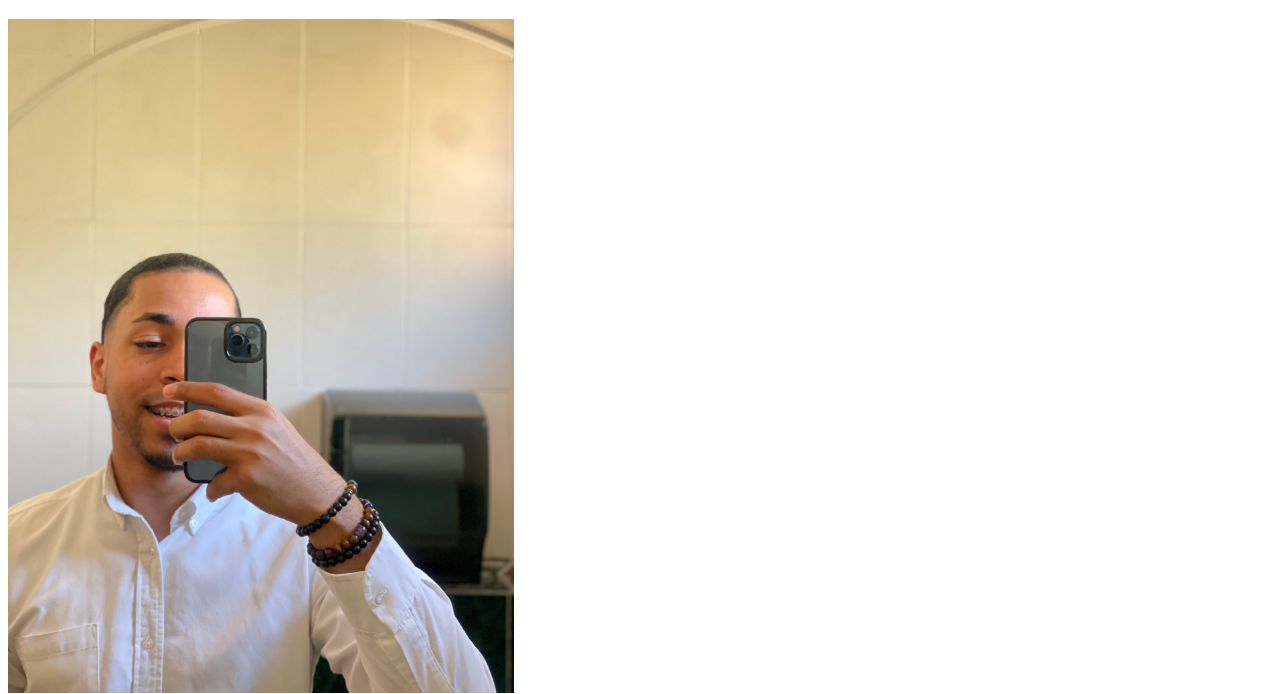
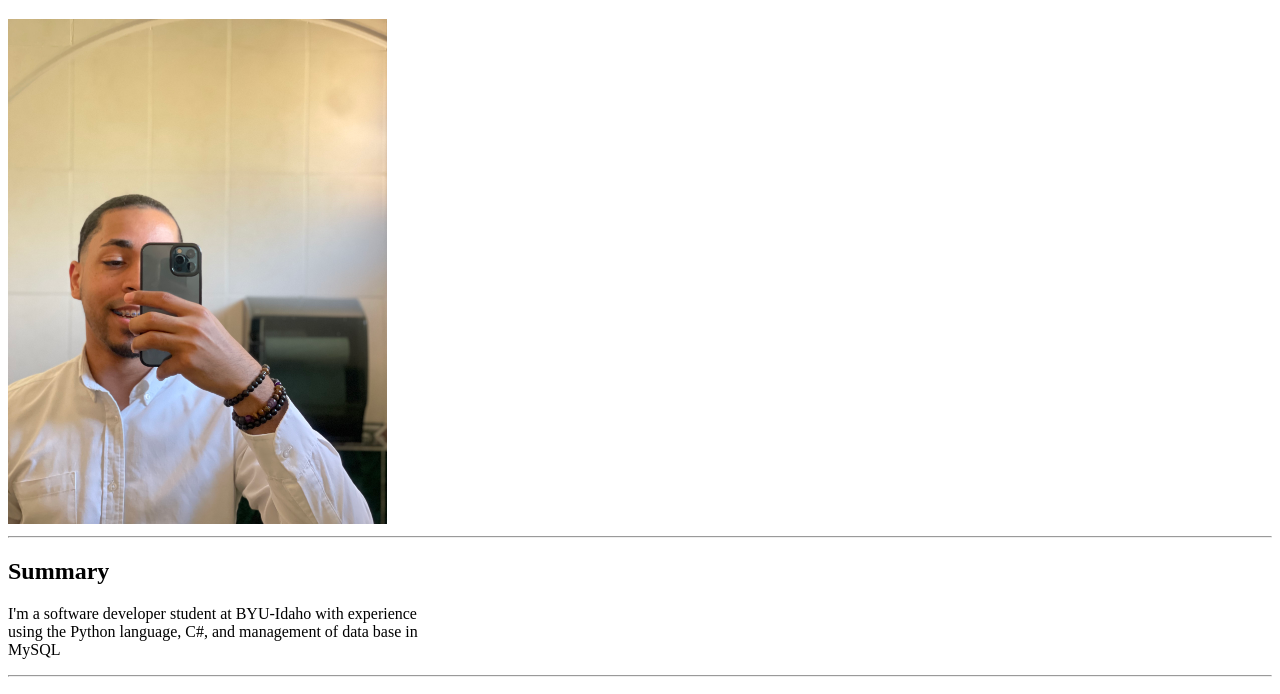
Before and after one commit to LaulinVasquez/html-portfolio, a plain HTML site: page Capstone Project 1/index.html in a window 1280 px wide. Shown: the part 61-755 px from the top of the page. Drawn offline with Linux system fonts and the light colour scheme.

Commit message:
Update index.html

```diff
--- a/Capstone Project 1/index.html
+++ b/Capstone Project 1/index.html
@@ -7,7 +7,7 @@
 </head>
 <body>
     <h1>Laurin Vasquez Peñaló</h1>
-    <img src="./images/formal-pic2.jpg" width="40%" alt="Laurin's picture">
+    <img src="./images/formal-pic2.jpg" width="30%" alt="Laurin's picture">
     <hr>
     <h2>Summary</h2>
     <p>I'm a software developer student at BYU-Idaho with experience<br>using the Python language, C#, and management of data base in<br> MySQL</p>
```
